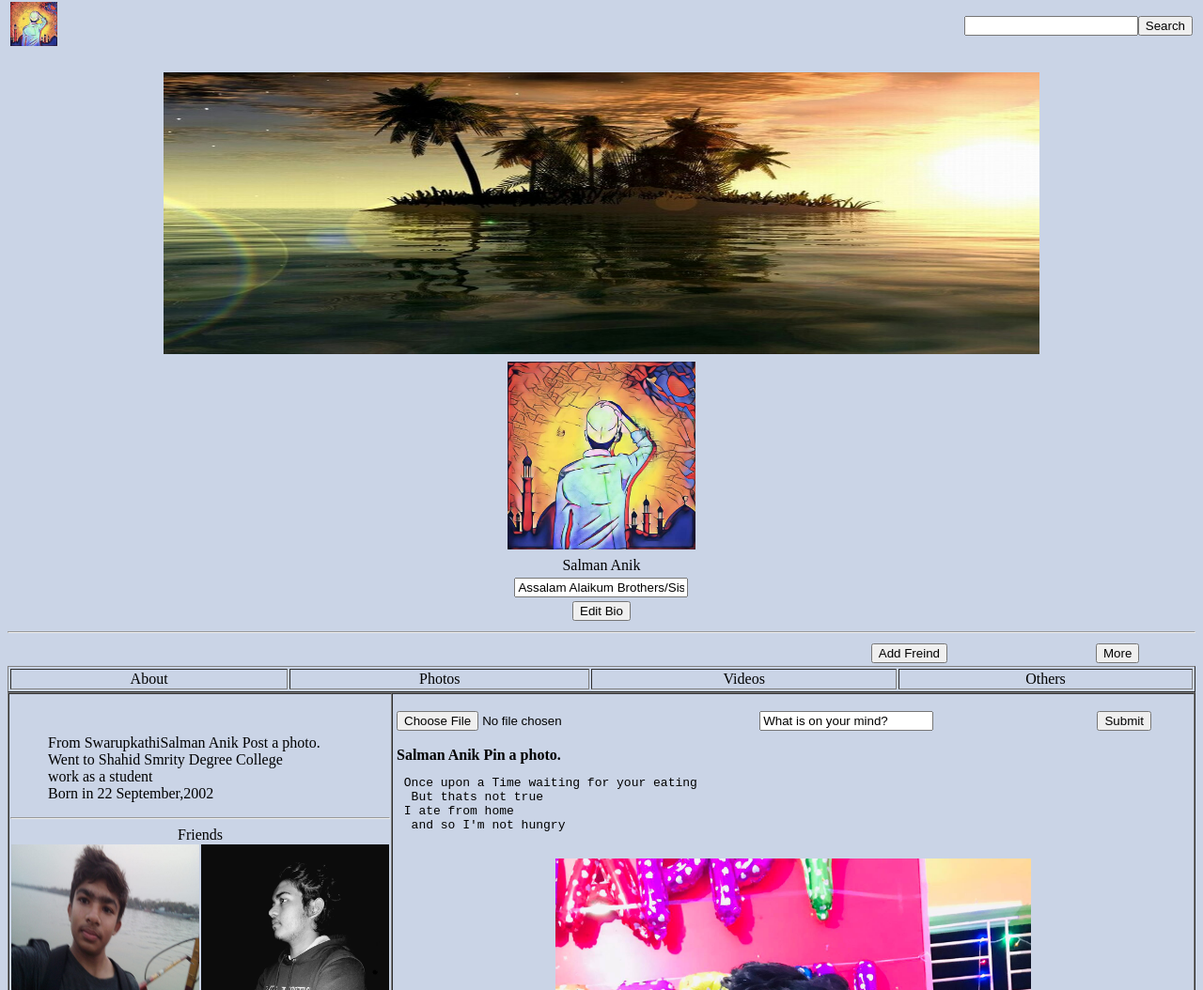
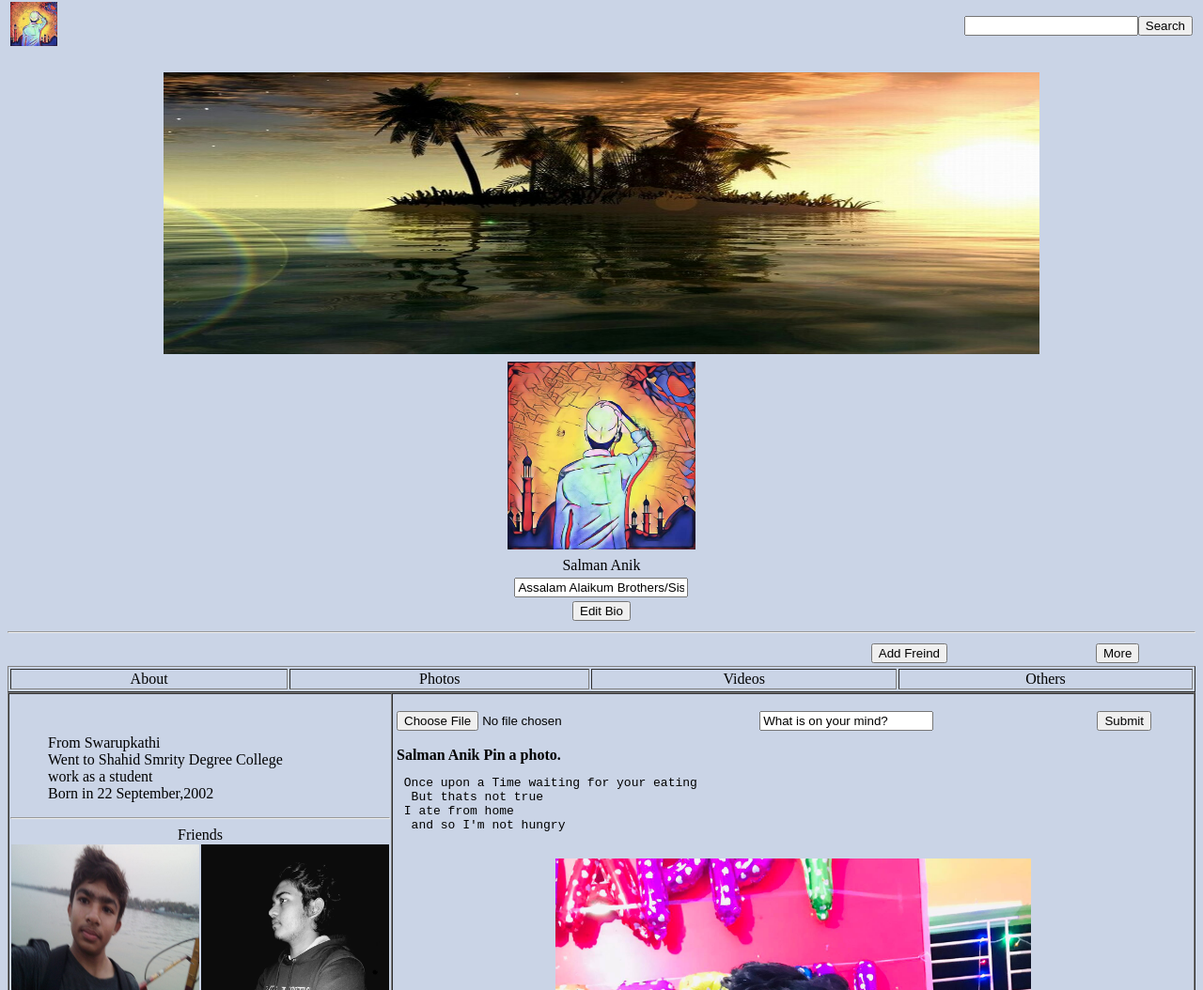
Before and after one commit to lasmanknia/test1, a plain HTML site: page index.html in a window 1280 px wide. Shown: the part 46-1100 px from the top of the page at 94% size. Drawn offline with Linux system fonts and the light colour scheme.

Commit message:
Update index.html

```diff
--- a/index.html
+++ b/index.html
@@ -87,7 +87,7 @@
     <tr>
         <td height="300px">
          <ul type="none">
-             <li>From Swarupkathi</li<b>Salman Anik Post a photo.</b>
+             <li>From Swarupkathi</li>
              <li>
                  Went to Shahid Smrity Degree College
              </li>
```
